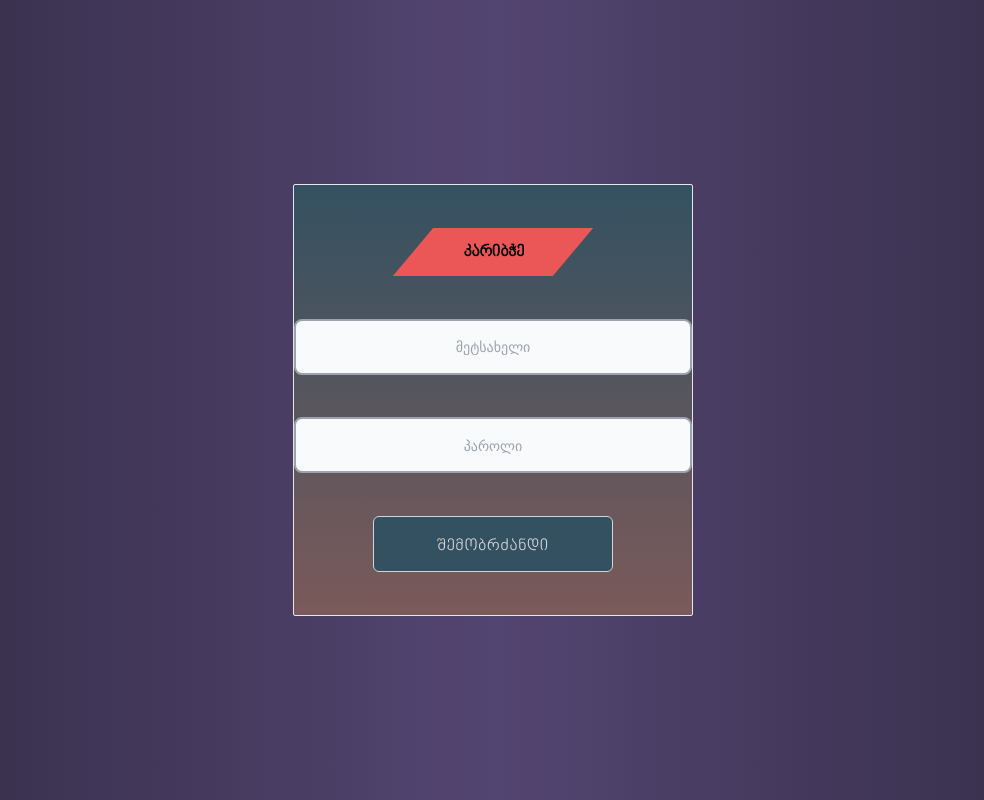
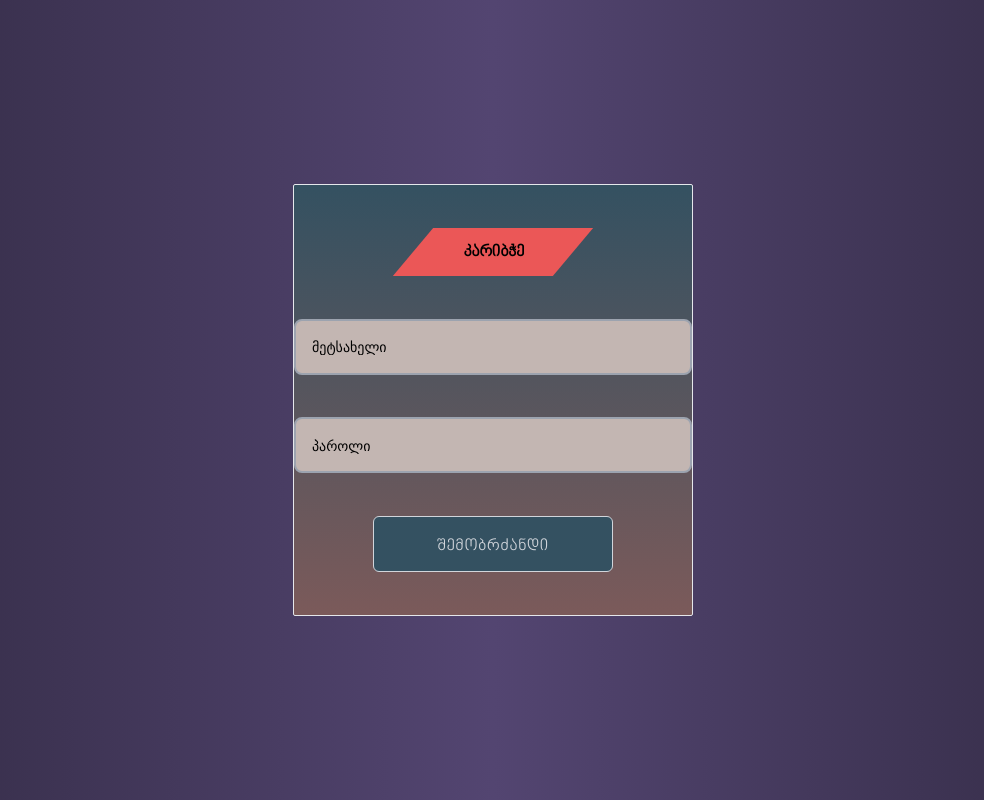
Before and after one commit to ibotchori/folk-soul, a React (Create React App) app: page /login in a window 1280 px wide. Shown: the whole page, without its empty margins (147-1131 px from the left). Built offline with nearby package versions, Linux system fonts and the light colour scheme.

Commit message:
style: fix input style

```diff
--- a/src/components/Input/Input.tsx
+++ b/src/components/Input/Input.tsx
@@ -11,7 +11,7 @@ const Input: React.FC<InputProps> = ({ id, type, placeholder }) => {
     <input
       type={type}
       id={id}
-      className='h-14 bg-gray-50 text-gray-900 text-sm rounded-lg border-gray-400 focus:outline-none focus:border-gray-500  focus:ring-gray-500  block w-full p-4 border-2 placeholder:text-center text-center'
+      className='h-14  text-black bg-[#C3B6B2] text-sm  rounded-lg border-gray-400 focus:outline-none focus:border-gray-500  focus:ring-gray-500  block w-full p-4 border-2  placeholder:text-black '
       placeholder={placeholder}
       required
     />
```
